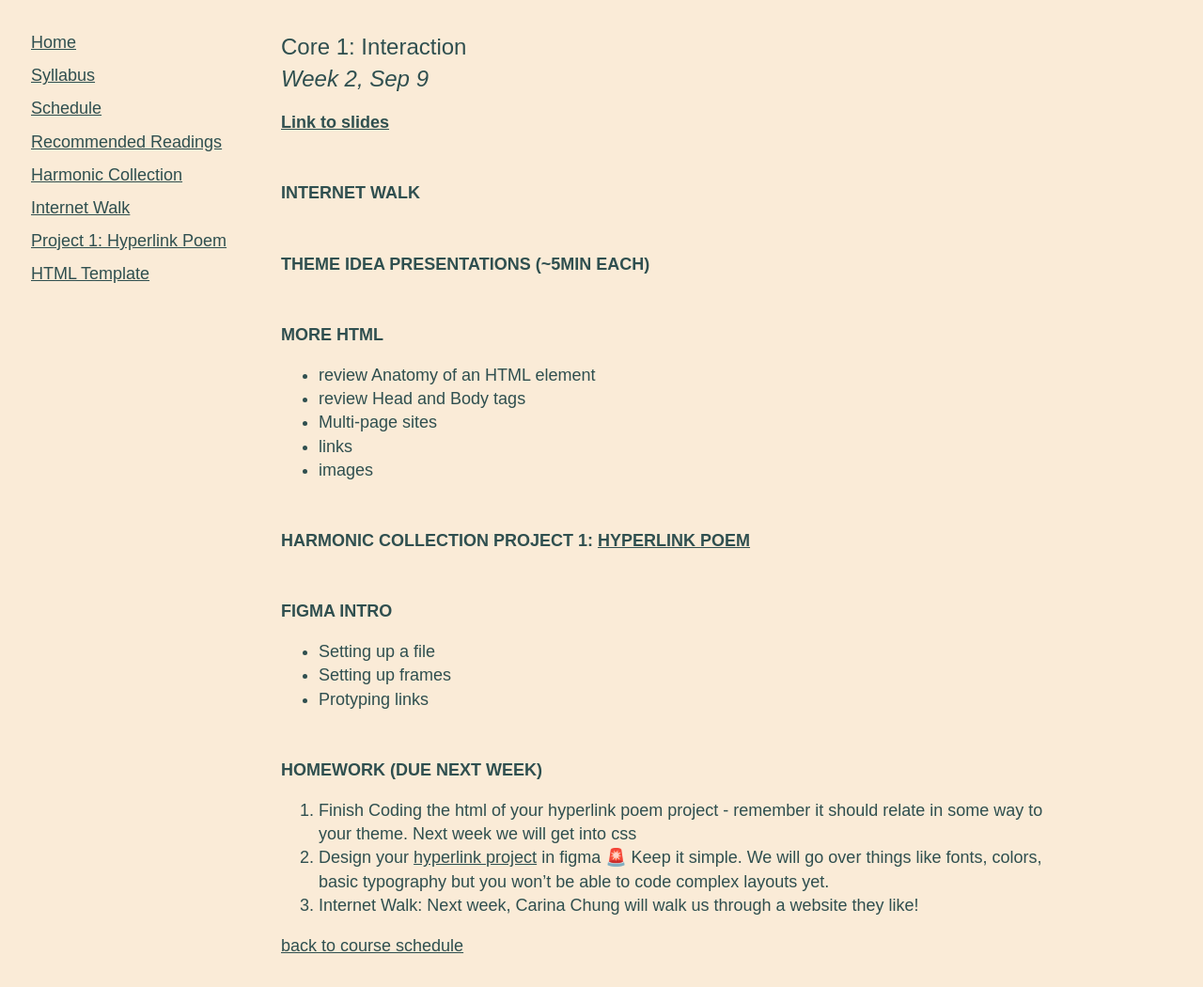
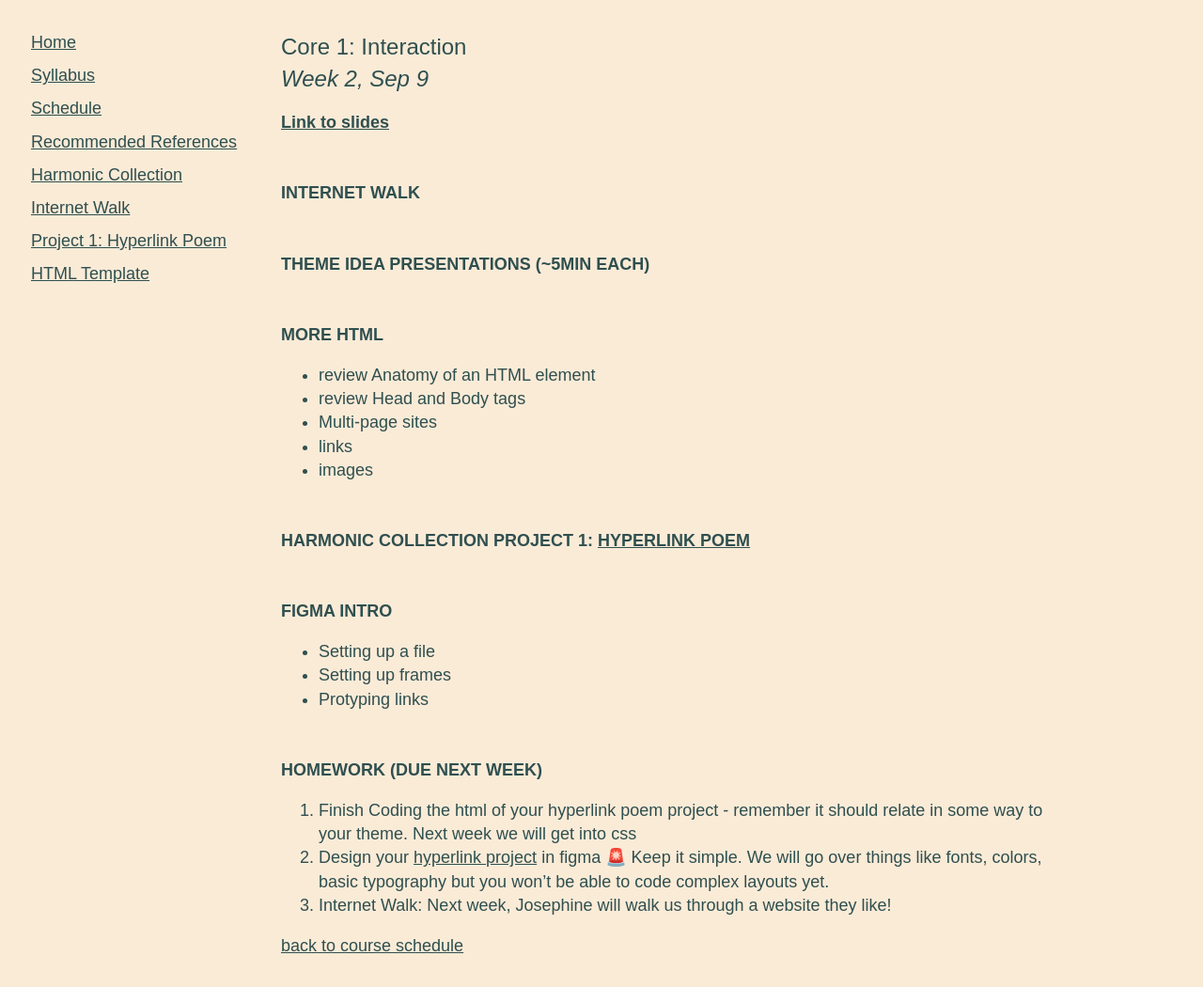
Before and after one commit to AaratiAkkapeddi/core1F25, a plain HTML site: page week2.html in a window 1280 px wide. Shown: the whole page at 94% size. Drawn offline with Linux system fonts and the light colour scheme.

Commit message:
adds josephine

```diff
--- a/week2.html
+++ b/week2.html
@@ -16,7 +16,7 @@
         <a href="./">Home</a>
         <a href="./syllabus.html">Syllabus</a>
         <a href="./schedule.html">Schedule</a>
-        <a href="./readings.html">Recommended Readings</a>
+        <a href="./readings.html">Recommended References</a>
         <a href="./harmonic.html">Harmonic Collection</a>
         <a href="./internetwalk.html">Internet Walk</a>
         <a href="./linkpoem.html">Project 1: Hyperlink Poem</a>
@@ -54,7 +54,7 @@
             <li>Finish Coding the html of your hyperlink poem project - remember it should relate in some way to your theme. Next week we will get into css</li>
             <li>Design your <a href="./linkpoem.html">hyperlink project</a> in figma
 🚨 Keep it simple. We will go over things like fonts, colors, basic typography but you won’t be able to code complex layouts yet.</li>
-            <li>Internet Walk: Next week, Carina Chung will walk us through a website they like!</li>
+            <li>Internet Walk: Next week, Josephine will walk us through a website they like!</li>
         </ol>
 
         <p><a href="/schedule.html">back to course schedule</a></p>
```
Also changed, not shown: harmonic.html (+1 -1 lines), index.html (+1 -1 lines), internetwalk.html (+1 -1 lines), linkpoem.html (+1 -1 lines), readings.html (+1 -1 lines), schedule.html (+1 -1 lines), syllabus.html (+1 -1 lines), template.html (+1 -1 lines), week1.html (+1 -1 lines).
